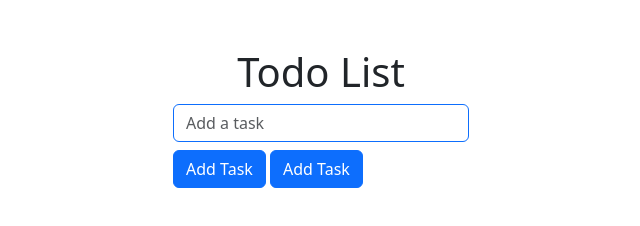
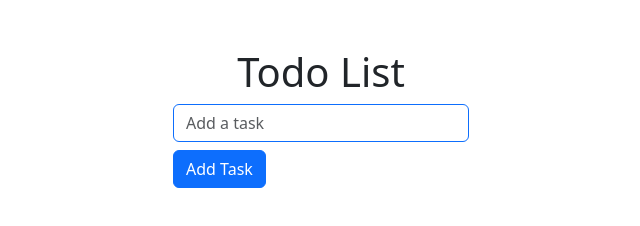
Before and after one commit to Nileshp4321/OCTANET_JUNE, a plain HTML site: page Task-2/index.html in a window 1280 px wide. Shown: the whole page, without its empty margins (319-959 px from the left). Drawn offline with nearby package versions, Linux system fonts and the light colour scheme.

Commit message:
Modified;

```diff
--- a/Task-2/index.html
+++ b/Task-2/index.html
@@ -16,7 +16,6 @@
     <input id="taskInput" type="text" placeholder="Add a task" class="form-control border border-primary" required>
 </div>
     <button onclick="addTask()" class="btn btn-primary mt-2">Add Task</button>
-    <button onclick="addTask()" class="btn btn-primary mt-2">Add Task</button>
     <ul id="taskList"></ul>
 </div>
 
```
